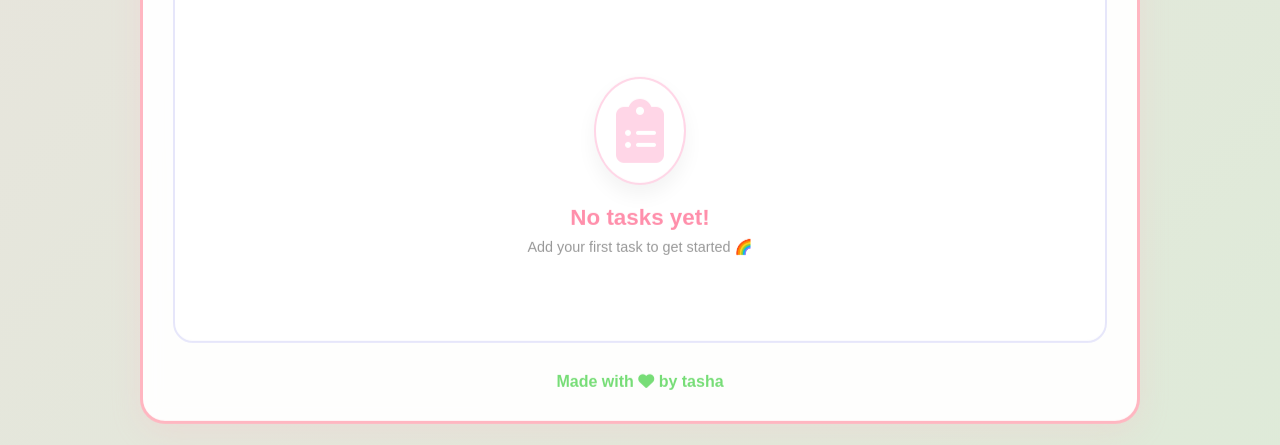
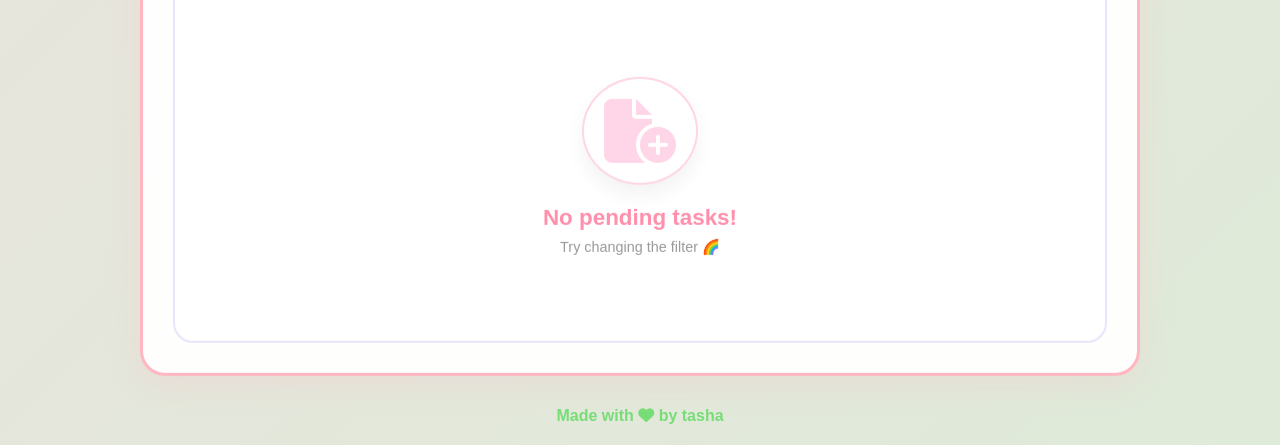
Before and after one commit to tasha404/todo-tracker, a plain HTML site: page frontend/index.html in a window 1280 px wide. Shown: the part 573-1018 px from the top of the page. Drawn offline with Linux system fonts and the light colour scheme; no server answers.

Commit message:
Update index.html

```diff
--- a/frontend/index.html
+++ b/frontend/index.html
@@ -82,11 +82,11 @@
             </div>
 
             <div class="todo-list" id="todo-list">
-                <div class="empty-state">
-                    <i class="fas fa-clipboard-list fa-3x"></i>
-                    <h3>No tasks yet!</h3>
-                    <p>Add your first task to get started 🌈</p>
-                </div>
+                    <div class="empty-state">
+                        <i class="fas fa-file-circle-plus"></i> <h3>No pending tasks!</h3>
+                        <p>Try changing the filter 🌈</p>
+                    </div>
+            </div>
             </div>
         </div>
 
```
